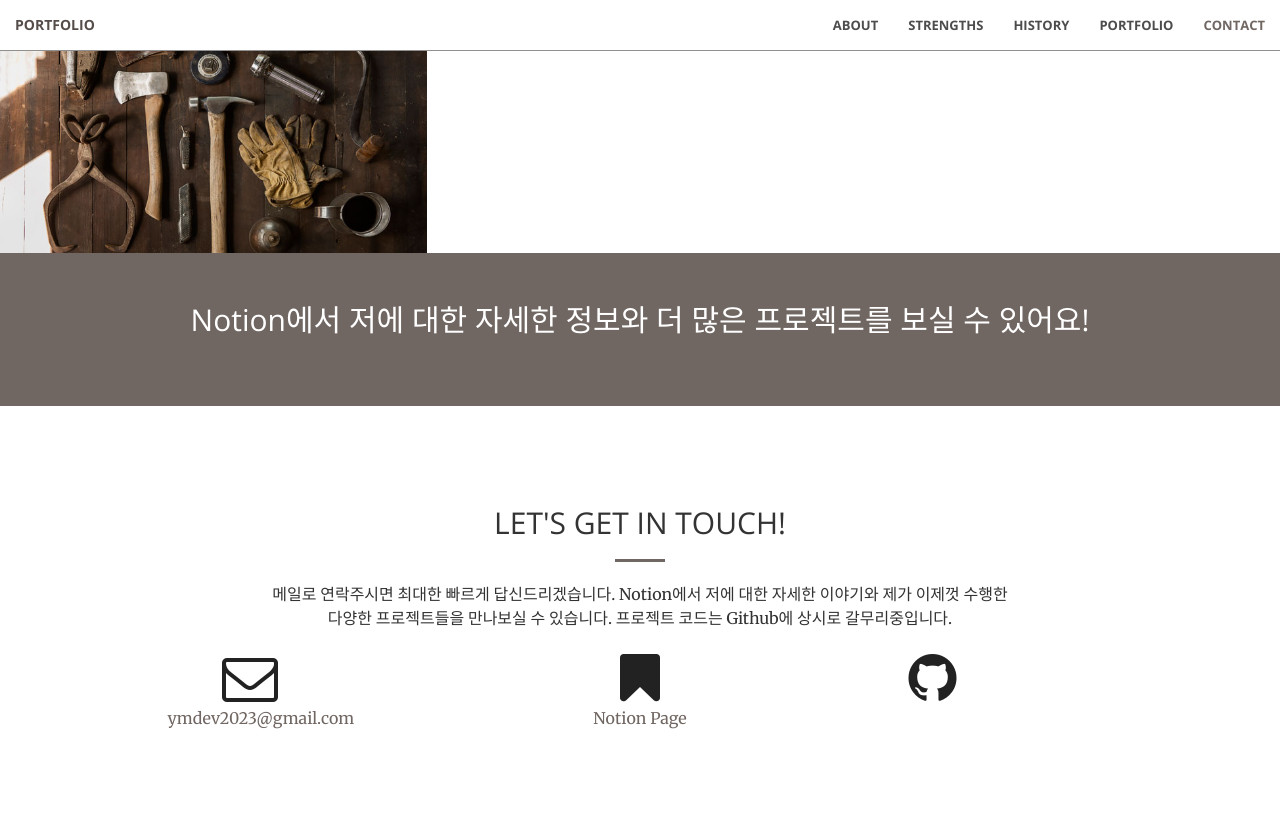
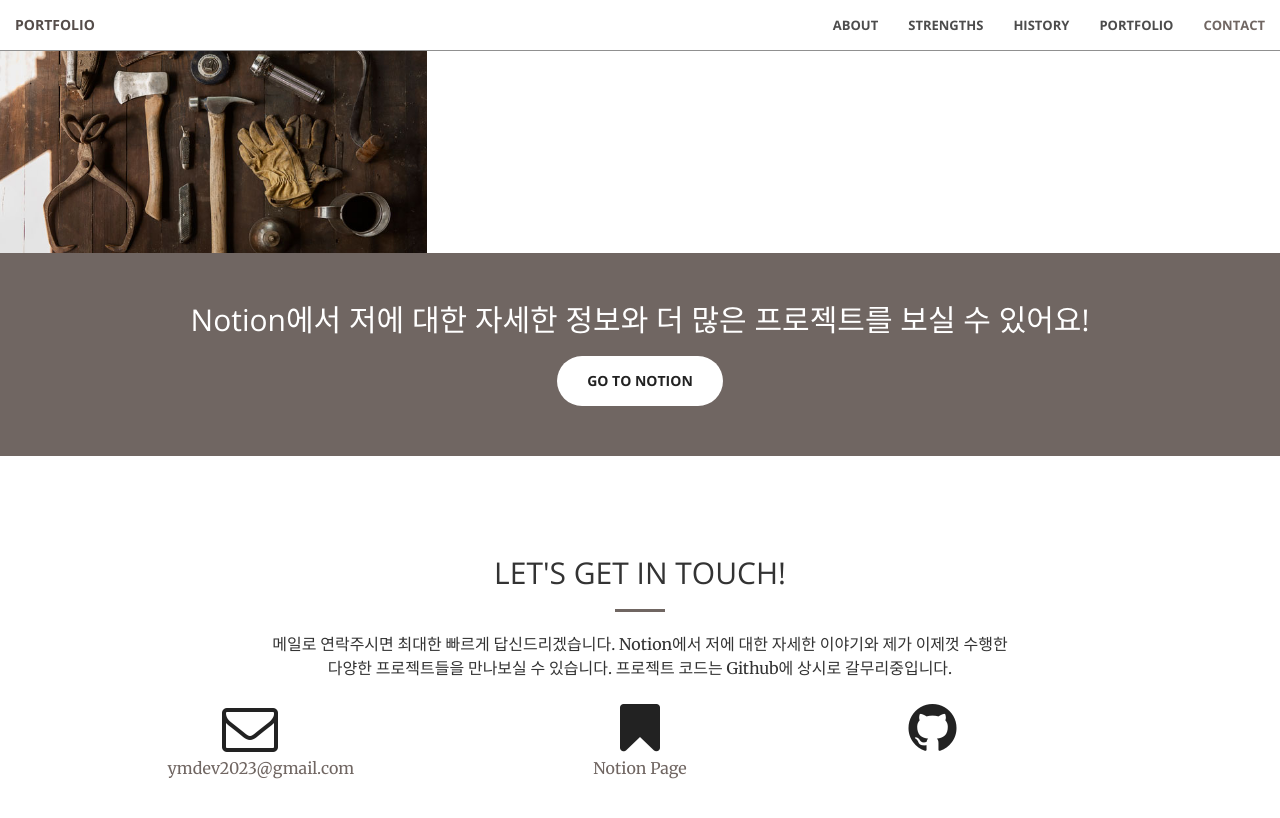
Before and after one commit to ymdev2023/ymdev2023.github.io, a Jekyll site: the page built from index.html, in a window 1280 px wide and 900 px high, scrolled down 2301 px. Shown: the top 818 px of the window. Built offline with Jekyll 4.4.1, drawn with Linux system fonts in a browser that asks for light colours.

Commit message:
Update aside.html

```diff
--- a/_includes/aside.html
+++ b/_includes/aside.html
@@ -2,8 +2,7 @@
       <div class="container text-center">
           <div class="call-to-action">
               <h2>Notion에서 저에 대한 자세한 정보와 더 많은 프로젝트를 보실 수 있어요!</h2>
-
-<!--               <a href="https://www.notion.so/codingym/Yoon-myung-Kim-cb3b5350ffe54b6a9ad2f94b7eff68e3?pvs=4" class="btn btn-default btn-xl wow tada">Go to Notion</a>
-          </div> -->
+              <a href="https://www.notion.so/codingym/Yoon-myung-Kim-cb3b5350ffe54b6a9ad2f94b7eff68e3?pvs=4" class="btn btn-default btn-xl wow tada">Go to Notion</a>
+          </div>
       </div>
   </aside>
```
